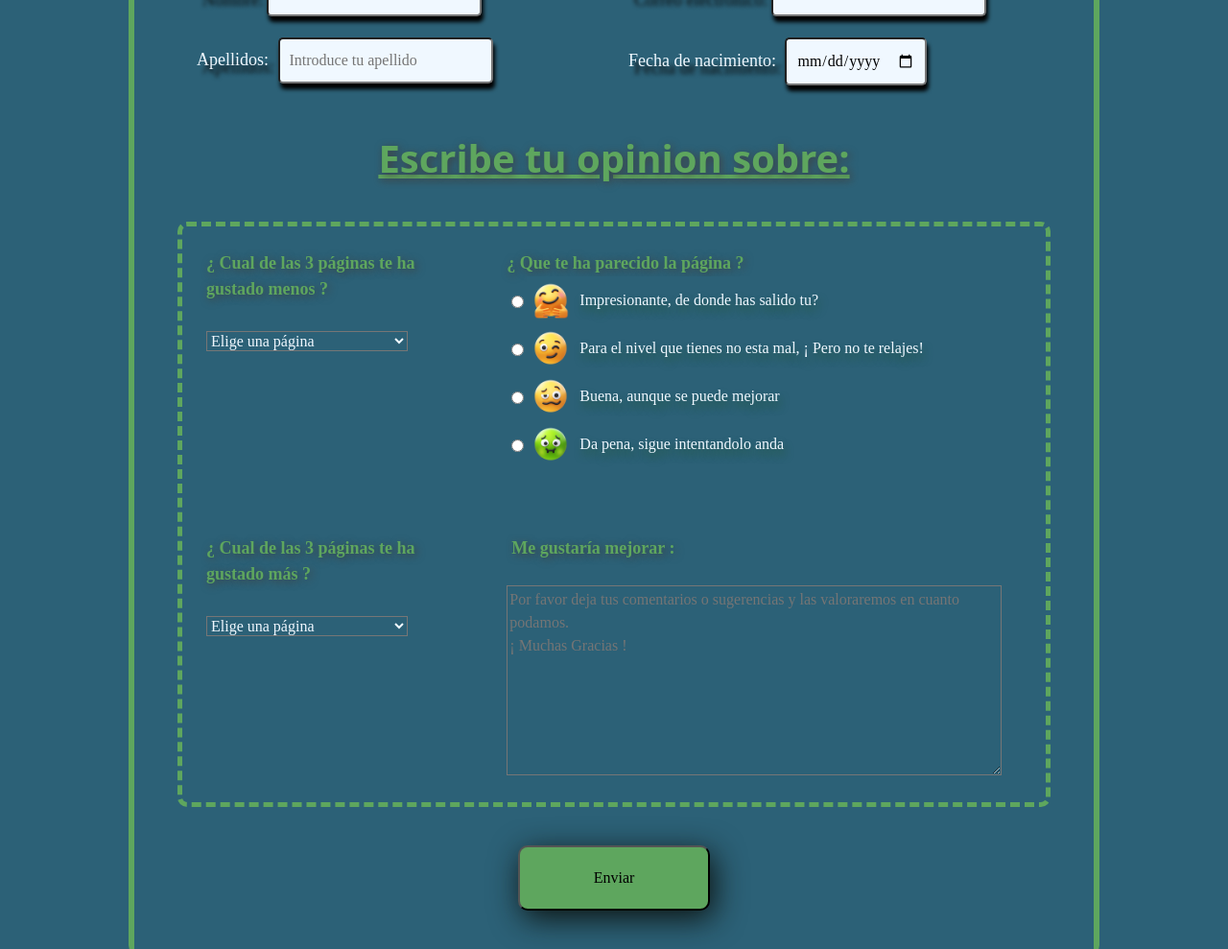
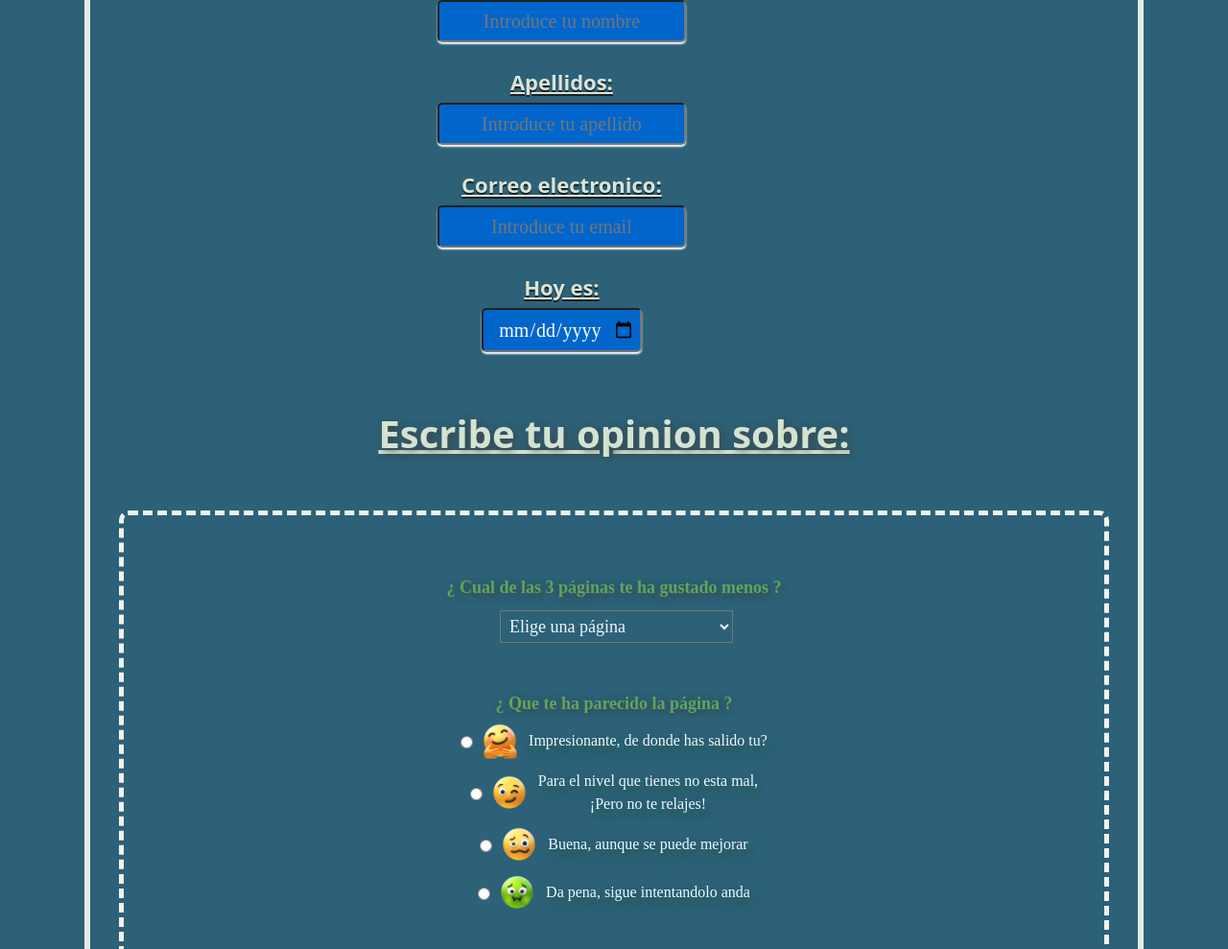
Before and after one commit to albapanato/M1-progrAmiga.practica, a plain HTML site: page formulario/formulario.html in a window 1280 px wide. Shown: the part 468-1457 px from the top of the page at 96% size. Drawn offline with Linux system fonts and the light colour scheme; a web font is replaced by a local one.

Commit message:
formulario terminado

```diff
--- a/formulario/formulario.css
+++ b/formulario/formulario.css
@@ -4,7 +4,7 @@
   font-style: normal;
   background-color: rgb(44, 97, 119);
   line-height: 1.5;
-  font-size: 16px;
+  font-size: 25px;
 }
 
 h1 {
@@ -12,67 +12,75 @@ h1 {
   font-family: "Rubik Scribble", system-ui;
   font-weight: 900;
   font-style: normal;
-  color: aliceblue;
-  font-size: 45px;
-  color: rgb(94, 166, 94);
-  text-shadow: 6px 8px 4px rgb(21, 22, 22);
-  display: grid;
+  font-size: 50px;
+  color: rgb(175, 203, 175);
+  text-shadow: 4px 6px 2px rgb(21, 22, 22);
+  display: flex;
+  text-align: center;
   justify-content: center;
+  text-decoration-line: underline;
 }
 
 main > section.container > div {
   font-size: 18px;
-  color: rgb(94, 166, 94);
+  color: rgb(159, 190, 159);
   text-shadow: 2px 2px 4px rgb(39, 43, 41);
-  padding: 20px;
   display: grid;
   justify-items: center;
   text-align: center;
   margin: auto;
-  width: 700px;
 }
 
 form {
-  border: 6px solid rgb(94, 166, 94);
+  border: 6px solid rgb(228, 235, 228);
+  border-radius: 10px;
+  margin: auto;
+  margin: 80px;
+}
 
-  border-radius: 10px;
-  width: 1000px;
-  margin: auto;
+div.container1 > div > label {
+  font-family: "Rubik Scribble", system-ui;
+  font-weight: 900;
+  font-style: normal;
+  font-size: 30px;
+  color: rgb(217, 229, 217);
+  text-shadow: 0px 2px 0.5px rgb(29, 32, 31);
+  text-decoration-line: underline;
 }
 
 form > div.container1 {
-  width: 940px;
-  max-width: 90%;
-  padding-top: 80px;
-  display: grid;
-  grid-template-columns: 1fr 1fr;
-  grid-template-rows: 1fr 1fr;
-  margin: auto;
+  display: flex;
+  justify-content: center;
+
+  text-align: center;
 }
 
 form > div.container1 > div {
   padding: 10px;
+  line-height: 3;
 }
+
+div.container1 > div > input {
+  border-radius: 5px;
+  box-shadow: 0px 2px 2px;
+  padding: 5px;
+  text-align: center;
+  max-width: 260px;
+  color: white;
+  background-color: #0066cc;
+  font-size: 18px;
+}
+
 form > div.conteiner2 {
   font-size: 20px;
-  border: 5px dashed rgb(94, 166, 94);
-  width: 900px;
-  max-width: 90%;
-  height: 600px;
+  border: 5px dashed rgb(225, 236, 225);
   display: grid;
   grid-template-columns: 1fr 2fr;
   grid-template-rows: 1fr 1fr;
-  column-gap: 20px;
-  row-gap: 20px;
+  column-gap: 5%;
   border-radius: 10px;
   margin: auto;
-}
-
-div.container1 > div > input {
-  background-color: aliceblue;
-  border-radius: 5px;
-  box-shadow: 2px 6px 4px;
-  padding: 10px;
+  margin: 100px;
 }
 
 label {
@@ -82,25 +90,32 @@ label {
   text-shadow: 6px 8px 4px rgb(11, 9, 9);
 }
 select {
-  font-size: 16px;
+  font-size: 18px;
+  color: aliceblue;
+  padding: 5px;
+  margin-top: 10px;
+}
+select > option {
+  background-color: aliceblue;
+  font-size: 20px;
+  color: black;
+}
 
-  color: aliceblue;
-  margin-top: 30px;
+form > div.conteiner2 > div {
+  margin: 25px;
 }
+
 h3 > u {
-  padding: 20px;
+  padding-top: 20px;
+  padding-bottom: 20px;
   font-family: "Rubik Scribble", system-ui;
   font-weight: 900;
   font-style: normal;
-  color: rgb(94, 166, 94);
+  color: rgb(210, 227, 210);
   text-shadow: 2px 2px 8px rgb(64, 66, 65);
   font-size: 40px;
   display: grid;
   justify-content: center;
-}
-
-form > div.conteiner2 > div {
-  margin: 25px;
 }
 
 p {
@@ -134,6 +149,7 @@ div > label.text {
 img {
   width: 40px;
   margin-right: 10px;
+  font-size: 8px;
 }
 
 .button {
@@ -147,12 +163,135 @@ button {
   width: 200px;
   max-width: 90%;
   border-radius: 10px;
-  background-color: rgb(94, 166, 94);
-  box-shadow: 4px 8px 32px rgb(13, 20, 17);
+  background-color: rgb(48, 106, 48);
+  box-shadow: 2px 6px 8px rgb(16, 42, 33);
+  color: rgb(217, 225, 217);
+  font-weight: 600;
+  text-decoration-line: underline;
 }
 
 .radio-option,
 .radio-option-content {
+  cursor: pointer;
   display: flex;
   align-items: center;
 }
+
+#textarea {
+  color: aliceblue;
+  font-size: 18px;
+}
+
+footer > div.contact {
+  display: flex;
+  flex-direction: column;
+  font-family: "Rubik Scribble", system-ui;
+  font-weight: 900;
+  font-style: normal;
+  color: aliceblue;
+  text-shadow: 2px 8px 16px rgb(13, 20, 17);
+  font-size: 30px;
+  align-items: center;
+  padding-bottom: 10px;
+}
+
+.icons img:nth-child(1) {
+  display: none;
+}
+.icons:hover img:nth-child(2) {
+  display: none;
+}
+
+.icons:hover img:nth-child(1) {
+  display: flex;
+  text-align: center;
+}
+
+.contact > a > img {
+  width: 70px;
+}
+@media screen and (max-width: 1600px) {
+  div.container1 > div > label {
+    font-size: 22px;
+  }
+}
+
+@media screen and (max-width: 1300px) {
+  form > div.container1 {
+    font-size: 18px;
+    max-width: 90%;
+    display: flex;
+    flex-direction: column;
+    text-align: center;
+    min-width: 600px;
+  }
+  form > div.container1 > div {
+    display: flex;
+    flex-direction: column;
+    align-items: center;
+  }
+  div.container1 > div > label {
+    display: flex;
+    text-align: center;
+  }
+
+  div.container1 > div > input {
+    display: flex;
+    color: white;
+    background-color: #0066cc;
+    font-size: 20px;
+  }
+
+  form > div.conteiner2 {
+    font-size: 20px;
+    border: 5px dashed rgb(237, 244, 237);
+    display: flex;
+    flex-direction: column;
+    text-align: center;
+    margin: auto;
+    margin: 30px;
+    border-radius: 10px;
+  }
+
+  .radio-option,
+  .radio-option-content {
+    justify-content: center;
+    font-size: 16px;
+  }
+}
+
+@media screen and (max-width: 930px) {
+  form {
+    border: none;
+  }
+
+  form > div.container1 > div {
+    align-items: center;
+  }
+
+  div.container1 > div > input {
+    display: flex;
+    flex-direction: column;
+    text-align: center;
+  }
+  .radio-option,
+  .radio-option-content {
+    justify-content: center;
+  }
+}
+
+@media screen and (max-width: 800px) {
+  form > div.container1 > div {
+    align-items: flex-start;
+  }
+  div.container1 > div > label {
+    text-align: center;
+  }
+  form > div.conteiner2 {
+    border: none;
+    margin: 0;
+  }
+  h3 {
+    text-align: center;
+  }
+}
--- a/formulario/formulario.html
+++ b/formulario/formulario.html
@@ -26,51 +26,58 @@
       <section class="container">
         <div>
           Si ya has echado un vistazo a las páginas que he creado de :
-          <a href="index.html"> ProgrAmiga </a>
-          <a href="videos.html"> Videos de como aprender a programar </a>
-          <a href="apuntes.html"> Apuntes markdown </a>
+          <a href="/Modulo_1-Unidad_4/index/index.html"> ProgrAmiga </a>
+          <a href="/Modulo_1-Unidad_4/videos/videos.html">
+            Videos de como aprender a programar
+          </a>
+          <a href="/Modulo_1-Unidad_4/apuntes/apuntes.html">
+            Apuntes markdown
+          </a>
           Agradeceria que completaras este formulario con algun comentario o
           sugerencias sobre tu opinion.
         </div>
       </section>
-      <form action="noserellenarestaparte.php" method="post">
+      <form action="aunporaprender.php" method="get">
         <div class="container1">
           <div>
-            <label for="nombre"> Nombre: </label>
+            <label for="input-1"> Nombre: </label>
             <input
-              id="nombre"
+              id="input-1"
               type="text"
               placeholder="Introduce tu nombre"
+              name="Nombre"
               required
             />
           </div>
 
           <div>
-            <label for="email"> Correo electronico: </label>
+            <label for="input-2"> Apellidos: </label>
             <input
-              id="email"
+              id="input-2"
+              type="text"
+              placeholder="Introduce tu apellido"
+              name="Apellido"
+              required
+            />
+          </div>
+          <div>
+            <label for="input-3"> Correo electronico: </label>
+            <input
+              id="input-3"
               type="email"
               placeholder="Introduce tu email"
               required
+              name="Email"
             />
           </div>
 
           <div>
-            <label for="apellido"> Apellidos: </label>
+            <label for="input-4"> Hoy es:</label>
             <input
-              id="apellido"
-              type="text"
-              placeholder="Introduce tu apellido"
-              required
-            />
-          </div>
-
-          <div>
-            <label for="fechaNacimiento"> Fecha de nacimiento: </label>
-            <input
-              id="fechaNacimiento"
+              id="input-4"
               type="date"
               placeholder="Introduce tu fecha de Nacimiento"
+              name="Fecha-de-nacimiento"
               required
             />
           </div>
@@ -79,14 +86,20 @@
         <h3><u>Escribe tu opinion sobre:</u></h3>
         <div class="conteiner2">
           <div>
-            <p>¿ Cual de las 3 páginas te ha gustado menos ?</p>
+            <label for="pagina-">
+              <p>¿ Cual de las 3 páginas te ha gustado menos ?</p></label
+            >
 
-            <select name="pagina" id="pagina" required>
+            <select name="ha-gustado-menos" id="pagina-" required>
               <option value="" selected>Elige una página</option>
-              <option value="">Pagina principal ProgrAmiga</option>
-              <option value="">Página con enlaces de videos</option>
-              <option value="">Página con zip Markdown</option>
-              <option value="">Todas estan bien</option>
+              <option value="Pagina-principal-ProgrAmiga">
+                Pagina principal ProgrAmiga
+              </option>
+              <option value="Página-videos">
+                Página con enlaces de videos
+              </option>
+              <option value="Página-Markdown">Página con zip Markdown</option>
+              <option value="Todas-ok">Todas estan bien</option>
             </select>
           </div>
           <div>
@@ -95,13 +108,18 @@
             <div class="radio-option">
               <input
                 type="radio"
-                name="opinionCliente"
-                id="valoracion"
+                name="¿Que-te-ha-parecido-la-página?"
+                id="valoracion1"
+                value="Impresionante-de-donde-has-salido-tu?"
                 required
               />
-              <label class="text" for="valoracion">
+              <label class="text" for="valoracion1">
                 <div class="radio-option-content">
-                  <img src="/formulario/src/icono-impre.png" alt="" />
+                  <img
+                    src="src/icono-impre.png"
+                    alt="emoji impresionado"
+                    title="emoji con cara de impresionado"
+                  />
                   Impresionante, de donde has salido tu?
                 </div>
               </label>
@@ -110,29 +128,40 @@
             <div class="radio-option">
               <input
                 type="radio"
-                name="opinionCliente"
-                id="valoracion"
+                name="¿Que-te-ha-parecido-la-página?"
+                id="valoracion2"
+                value="Para-el-nivel-que-tienes-no-esta-mal-no-te-relajes"
                 required
               />
-              <label class="text" for="valoracion">
+              <label class="text" for="valoracion2">
                 <div class="radio-option-content">
-                  <img src="/formulario/src/icono-giño.png" alt="" /> Para el
-                  nivel que tienes no esta mal, ¡ Pero no te relajes!
+                  <img
+                    src="src/icono-giño.png"
+                    alt="emoji giñando"
+                    title="emoji giñando un ojo"
+                  />
+                  Para el nivel que tienes no esta mal,<br />¡Pero no te
+                  relajes!
                 </div>
               </label>
             </div>
             <div class="radio-option">
               <input
                 type="radio"
-                name="opinionCliente"
-                id="valoracion"
+                name="¿Que-te-ha-parecido-la-página?"
+                id="valoracion3"
+                value="Buena-aunque-se-puede-mejorar"
                 required
               />
 
-              <label class="text" for="valoracion">
+              <label class="text" for="valoracion3">
                 <div class="radio-option-content">
-                  <img src="/formulario/src/icono-mejorar.png" alt="" /> Buena,
-                  aunque se puede mejorar
+                  <img
+                    src="src/icono-mejorar.png"
+                    alt="emoji labio en onda"
+                    title="emoji con boca en onda"
+                  />
+                  Buena, aunque se puede mejorar
                 </div></label
               >
             </div>
@@ -140,14 +169,20 @@
             <div class="radio-option">
               <input
                 type="radio"
-                name="opinionCliente"
-                id="valoracion"
+                name="¿Que-te-ha-parecido-la-página?"
+                id="valoracion4"
+                value="Da-pena,
+                sigue-intentandolo-anda"
                 required
               />
-              <label class="text" for="valoracion">
+              <label class="text" for="valoracion4">
                 <div class="radio-option-content">
-                  <img src="/formulario/src/icono-pena.png" alt="" /> Da pena,
-                  sigue intentandolo anda
+                  <img
+                    src="src/icono-pena.png"
+                    alt="emoji vomitando"
+                    title="emoji cara verde a punto de vomitar"
+                  />
+                  Da pena, sigue intentandolo anda
                 </div></label
               >
             </div>
@@ -156,23 +191,29 @@
           <div>
             <p>¿ Cual de las 3 páginas te ha gustado más ?</p>
 
-            <select name="pagina" id="pagina" required>
+            <select name="ha-gustado+" id="pagina" required>
               <option value="" selected>Elige una página</option>
-              <option value="">Pagina principal ProgrAmiga</option>
-              <option value="">Página con enlaces de videos</option>
-              <option value="">Página con zip Markdown</option>
-              <option value="">Ninguna</option>
+              <option value="Pagina-ProgrAmiga">
+                Pagina principal ProgrAmiga
+              </option>
+              <option value="Página-videos">
+                Página con enlaces de videos
+              </option>
+              <option value="Página-Markdown">Página con zip Markdown</option>
+              <option value="Ninguna">Ninguna</option>
             </select>
           </div>
+          <div>
             <div>
               <label for="textarea" class="textArea">
                 Me gustaría mejorar :
               </label>
+            </div>
             <textarea
               name="comentario-textarea"
               id="textarea"
-              cols="55"
-              rows="8"
+              cols="25"
+              rows="5"
               placeholder="Por favor deja tus comentarios o sugerencias y las valoraremos en cuanto podamos.
 ¡ Muchas Gracias !"
               required
@@ -187,32 +228,35 @@
     </main>
 
     <footer>
-      <div>
-        <a href="https://github.com/albapanato"
+      <div class="contact">
+        Alba Panato Alegre
+        <div class="contact">
+          <a class="icons" href="https://github.com/albapanato"
             ><img
-            src="/formulario/src/discord.gif"
+              src="src/discord.gif"
               alt="https://iconos8.es/icon/akG4VRhAoSii/github"
-            title="icono github"
+              title="Ir a perfil de Alba en discord"
             /><img
-            src="/formulario/src/discord.png"
+              src="src/discord.png"
               alt="https://iconos8.es/icon/akG4VRhAoSii/github"
-            title="icono github"
+              title="Ir a perfil de Alba en discord"
             />
           </a>
         </div>
-      <div>
-        <a href="https://discord.com/channels/@alba144">
+        <div class="contact">
+          <a class="icons" href="https://discord.com/channels/@alba144">
             <img
-            src="/formulario/src/github.gif"
+              src="src/github.gif"
               alt="https://iconos8.es/icons/set/discord--animated"
-            title="icono discord"
+              title="Ir a perfil de Alba en github"
             />
             <img
-            src="/formulario/src/github.png"
+              src="src/github.png"
               alt="https://iconos8.es/icons/set/discord--animated"
-            title="icono discord"
+              title="Ir a perfil de Alba en github"
             />
           </a>
+        </div>
       </div>
     </footer>
   </body>
```
Lines whose indentation alone changed are shown as unchanged.
